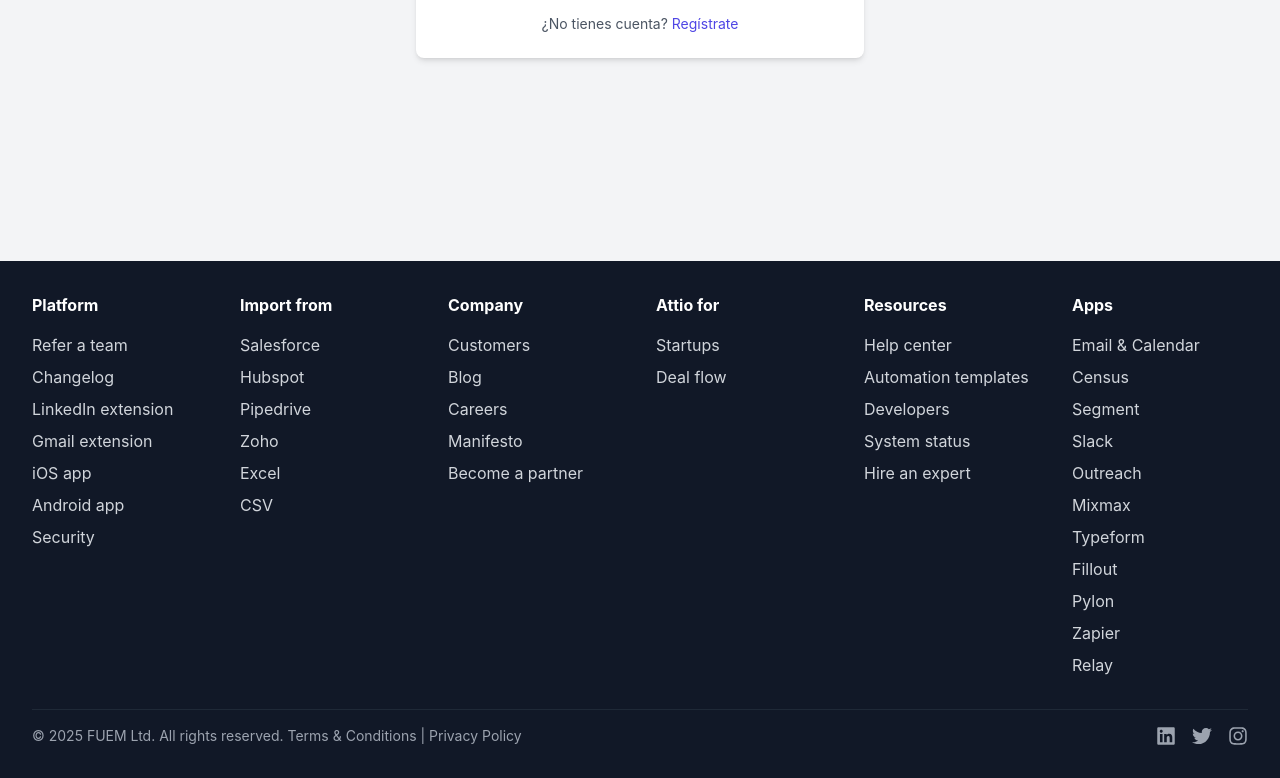
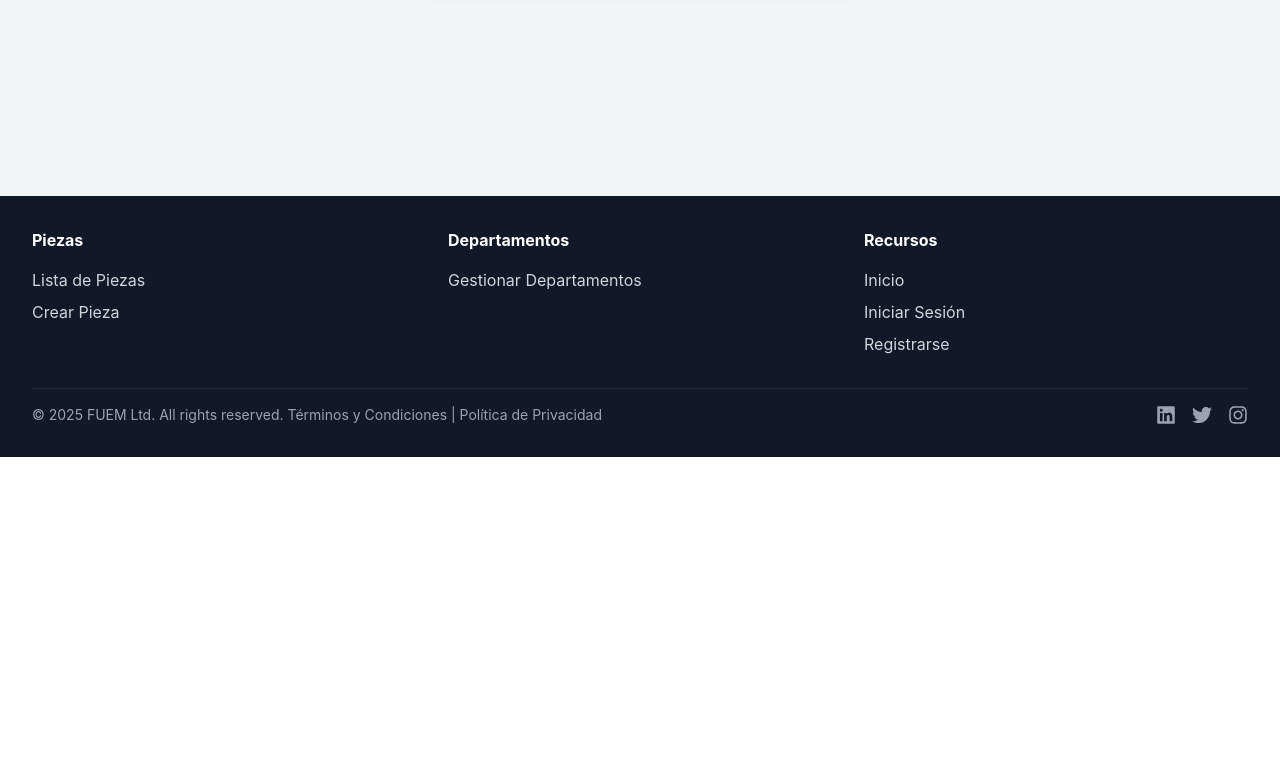
Before and after one commit to jamesyul/FuemAppa, a React (Create React App) app: page /login in a window 1280 px wide. Shown: the part 604-1382 px from the top of the page. After the commit the page ends 1061 px from the top, so only its background shows below. Built offline with nearby package versions, Linux system fonts and the light colour scheme.

Commit message:
Update Footer

```diff
--- a/src/src/components/common/Footer.tsx
+++ b/src/src/components/common/Footer.tsx
@@ -1,94 +1,43 @@
 import React from 'react';
 import { Link } from 'react-router-dom';
-import { FaLinkedin, FaTwitter, FaInstagram } from 'react-icons/fa'; // Importación correcta
+import { FaLinkedin, FaTwitter, FaInstagram } from 'react-icons/fa';
 
-// Declaración de tipos para react-icons (opcional, pero útil para evitar errores)
+// Declaración de tipos para react-icons (si no existe, créalo en src/types/react-icons.d.ts)
 declare module 'react-icons/fa' {
-  export const FaLinkedin: React.FC<React.SVGProps<SVGSVGElement>>;
-  export const FaTwitter: React.FC<React.SVGProps<SVGSVGElement>>;
-  export const FaInstagram: React.FC<React.SVGProps<SVGSVGElement>>;
+  export const FaLinkedin: React.FC<React.SVGProps<SVGSVGElement> & { size?: number | string }>;
+  export const FaTwitter: React.FC<React.SVGProps<SVGSVGElement> & { size?: number | string }>;
+  export const FaInstagram: React.FC<React.SVGProps<SVGSVGElement> & { size?: number | string }>;
 }
 
 const Footer: React.FC = () => {
   return (
     <footer className="bg-gray-900 text-gray-300 py-8">
       <div className="max-w-7xl mx-auto px-4 sm:px-6 lg:px-8">
-        <div className="grid grid-cols-1 md:grid-cols-3 lg:grid-cols-6 gap-8">
-          {/* Columna 1: Platform */}
+        <div className="grid grid-cols-1 md:grid-cols-3 lg:grid-cols-3 gap-8">
+          {/* Columna 1: Piezas */}
           <div>
-            <h3 className="text-white font-bold mb-4">Platform</h3>
+            <h3 className="text-white font-bold mb-4">Piezas</h3>
             <ul className="space-y-2">
-              <li><Link to="/platform" className="hover:text-white">Refer a team</Link></li>
-              <li><Link to="/changelog" className="hover:text-white">Changelog</Link></li>
-              <li><Link to="/linkedin-extension" className="hover:text-white">LinkedIn extension</Link></li>
-              <li><Link to="/gmail-extension" className="hover:text-white">Gmail extension</Link></li>
-              <li><Link to="/ios-app" className="hover:text-white">iOS app</Link></li>
-              <li><Link to="/android-app" className="hover:text-white">Android app</Link></li>
-              <li><Link to="/security" className="hover:text-white">Security</Link></li>
+              <li><Link to="/pieces" className="hover:text-white">Lista de Piezas</Link></li>
+              <li><Link to="/pieces/create" className="hover:text-white">Crear Pieza</Link></li>
             </ul>
           </div>
 
-          {/* Columna 2: Import from */}
+          {/* Columna 2: Departamentos */}
           <div>
-            <h3 className="text-white font-bold mb-4">Import from</h3>
+            <h3 className="text-white font-bold mb-4">Departamentos</h3>
             <ul className="space-y-2">
-              <li><Link to="/salesforce" className="hover:text-white">Salesforce</Link></li>
-              <li><Link to="/hubspot" className="hover:text-white">Hubspot</Link></li>
-              <li><Link to="/pipedrive" className="hover:text-white">Pipedrive</Link></li>
-              <li><Link to="/zoho" className="hover:text-white">Zoho</Link></li>
-              <li><Link to="/excel" className="hover:text-white">Excel</Link></li>
-              <li><Link to="/csv" className="hover:text-white">CSV</Link></li>
+              <li><Link to="/departments" className="hover:text-white">Gestionar Departamentos</Link></li>
             </ul>
           </div>
 
-          {/* Columna 3: Company */}
+          {/* Columna 3: Recursos */}
           <div>
-            <h3 className="text-white font-bold mb-4">Company</h3>
+            <h3 className="text-white font-bold mb-4">Recursos</h3>
             <ul className="space-y-2">
-              <li><Link to="/customers" className="hover:text-white">Customers</Link></li>
-              <li><Link to="/blog" className="hover:text-white">Blog</Link></li>
-              <li><Link to="/careers" className="hover:text-white">Careers</Link></li>
-              <li><Link to="/manifesto" className="hover:text-white">Manifesto</Link></li>
-              <li><Link to="/become-partner" className="hover:text-white">Become a partner</Link></li>
-            </ul>
-          </div>
-
-          {/* Columna 4: Attio for */}
-          <div>
-            <h3 className="text-white font-bold mb-4">Attio for</h3>
-            <ul className="space-y-2">
-              <li><Link to="/startups" className="hover:text-white">Startups</Link></li>
-              <li><Link to="/deal-flow" className="hover:text-white">Deal flow</Link></li>
-            </ul>
-          </div>
-
-          {/* Columna 5: Resources */}
-          <div>
-            <h3 className="text-white font-bold mb-4">Resources</h3>
-            <ul className="space-y-2">
-              <li><Link to="/help-center" className="hover:text-white">Help center</Link></li>
-              <li><Link to="/automation-templates" className="hover:text-white">Automation templates</Link></li>
-              <li><Link to="/developers" className="hover:text-white">Developers</Link></li>
-              <li><Link to="/system-status" className="hover:text-white">System status</Link></li>
-              <li><Link to="/hire-expert" className="hover:text-white">Hire an expert</Link></li>
-            </ul>
-          </div>
-
-          {/* Columna 6: Apps */}
-          <div>
-            <h3 className="text-white font-bold mb-4">Apps</h3>
-            <ul className="space-y-2">
-              <li><Link to="/email-calendar" className="hover:text-white">Email & Calendar</Link></li>
-              <li><Link to="/census" className="hover:text-white">Census</Link></li>
-              <li><Link to="/segment" className="hover:text-white">Segment</Link></li>
-              <li><Link to="/slack" className="hover:text-white">Slack</Link></li>
-              <li><Link to="/outreach" className="hover:text-white">Outreach</Link></li>
-              <li><Link to="/mixmax" className="hover:text-white">Mixmax</Link></li>
-              <li><Link to="/typeform" className="hover:text-white">Typeform</Link></li>
-              <li><Link to="/fillout" className="hover:text-white">Fillout</Link></li>
-              <li><Link to="/pylon" className="hover:text-white">Pylon</Link></li>
-              <li><Link to="/zapier" className="hover:text-white">Zapier</Link></li>
-              <li><Link to="/relay" className="hover:text-white">Relay</Link></li>
+              <li><Link to="/home" className="hover:text-white">Inicio</Link></li>
+              <li><Link to="/login" className="hover:text-white">Iniciar Sesión</Link></li>
+              <li><Link to="/signup" className="hover:text-white">Registrarse</Link></li>
             </ul>
           </div>
         </div>
@@ -97,18 +46,18 @@
         <div className="mt-8 flex justify-between items-center border-t border-gray-800 pt-4">
           <div className="text-sm text-gray-400">
             © 2025 FUEM Ltd. All rights reserved.{' '}
-            <Link to="/terms" className="hover:text-white">Terms & Conditions</Link> |{' '}
-            <Link to="/privacy" className="hover:text-white">Privacy Policy</Link>
+            <Link to="/terms" className="hover:text-white">Términos y Condiciones</Link> |{' '}
+            <Link to="/privacy" className="hover:text-white">Política de Privacidad</Link>
           </div>
           <div className="flex space-x-4">
             <a href="https://linkedin.com" className="text-gray-400 hover:text-white">
-              {React.createElement(FaLinkedin, { size: 20 })}
+              <FaLinkedin size={20} />
             </a>
             <a href="https://twitter.com" className="text-gray-400 hover:text-white">
-              {React.createElement(FaTwitter, { size: 20 })}
+              <FaTwitter size={20} />
             </a>
             <a href="https://instagram.com" className="text-gray-400 hover:text-white">
-              {React.createElement(FaInstagram, { size: 20 })}
+              <FaInstagram size={20} />
             </a>
           </div>
         </div>
--- a/src/src/components/common/Navbar.tsx
+++ b/src/src/components/common/Navbar.tsx
@@ -14,7 +14,7 @@
   };
 
   return (
-    <nav className="bg-white border-b border-gray-200">
+    <nav className="bg-white border-b border-gray-200 fixed top-0 left-0 right-0 z-50">
       <div className="max-w-7xl mx-auto px-4 sm:px-6 lg:px-8">
         <div className="flex justify-between h-16">
           {/* Logo y texto FUEM */}
```
